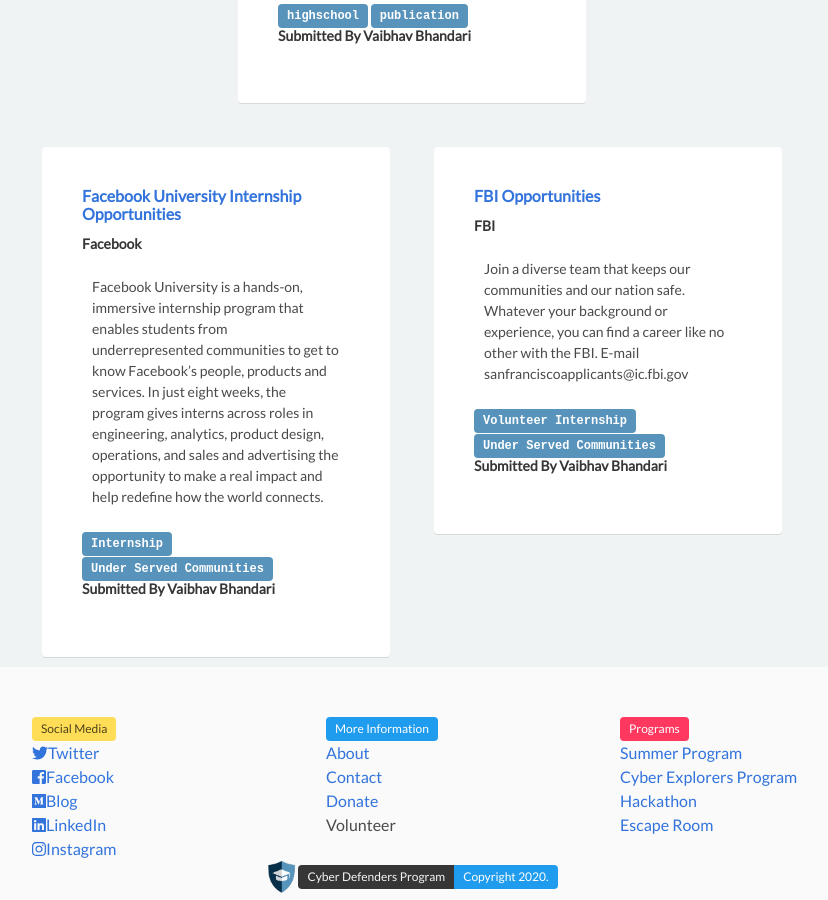
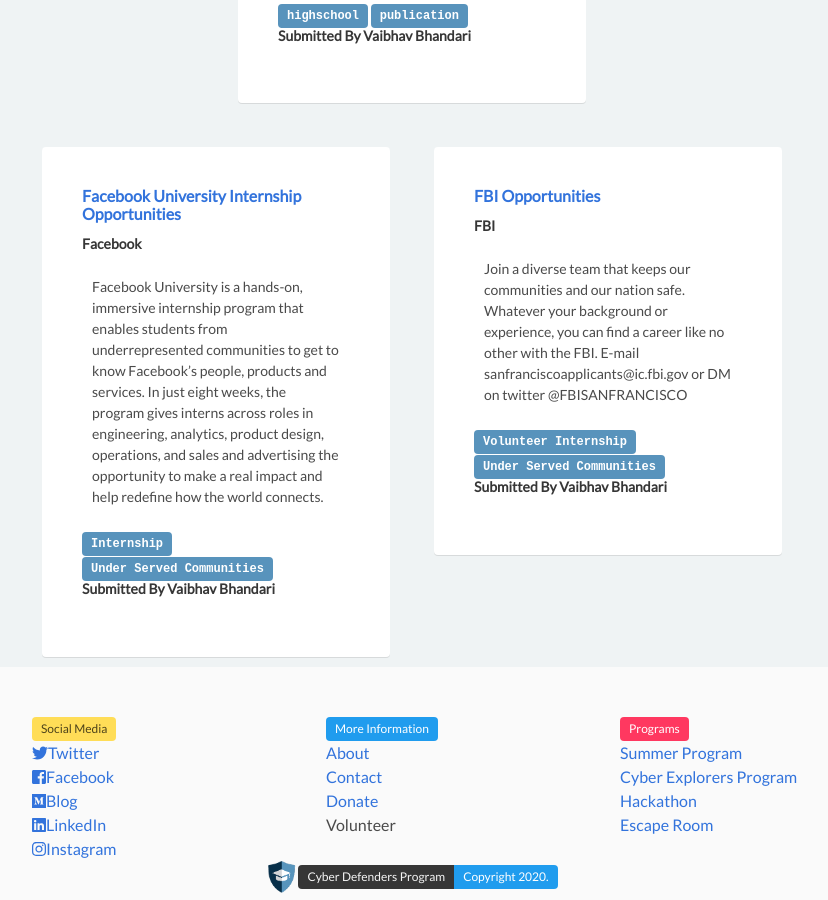
Before and after one commit to cyberdefendersprogram/www-homepage, a Jekyll site: the page built from jobboard.html, in a window 1280 px wide and 900 px high, scrolled down 863 px. Shown: the whole window, without its empty margins (228-1056 px from the left). Built offline with Jekyll 4.4.1, drawn with Linux system fonts in a browser that asks for light colours; nearby versions of some CDN libraries.

Commit message:
twitter fbi

```diff
--- a/_data/jobs.yml
+++ b/_data/jobs.yml
@@ -35,7 +35,7 @@
   by: "Vaibhav Bhandari"
 - title: "FBI Opportunities"
   link: https://www.linkedin.com/company/fbi
-  description: "Join a diverse team that keeps our communities and our nation safe. Whatever your background or experience, you can find a career like no other with the FBI. E-mail sanfranciscoapplicants@ic.fbi.gov"
+  description: "Join a diverse team that keeps our communities and our nation safe. Whatever your background or experience, you can find a career like no other with the FBI. E-mail sanfranciscoapplicants@ic.fbi.gov or DM on twitter @FBISANFRANCISCO"
   company: "FBI"
   tags:
     - Volunteer Internship
```
